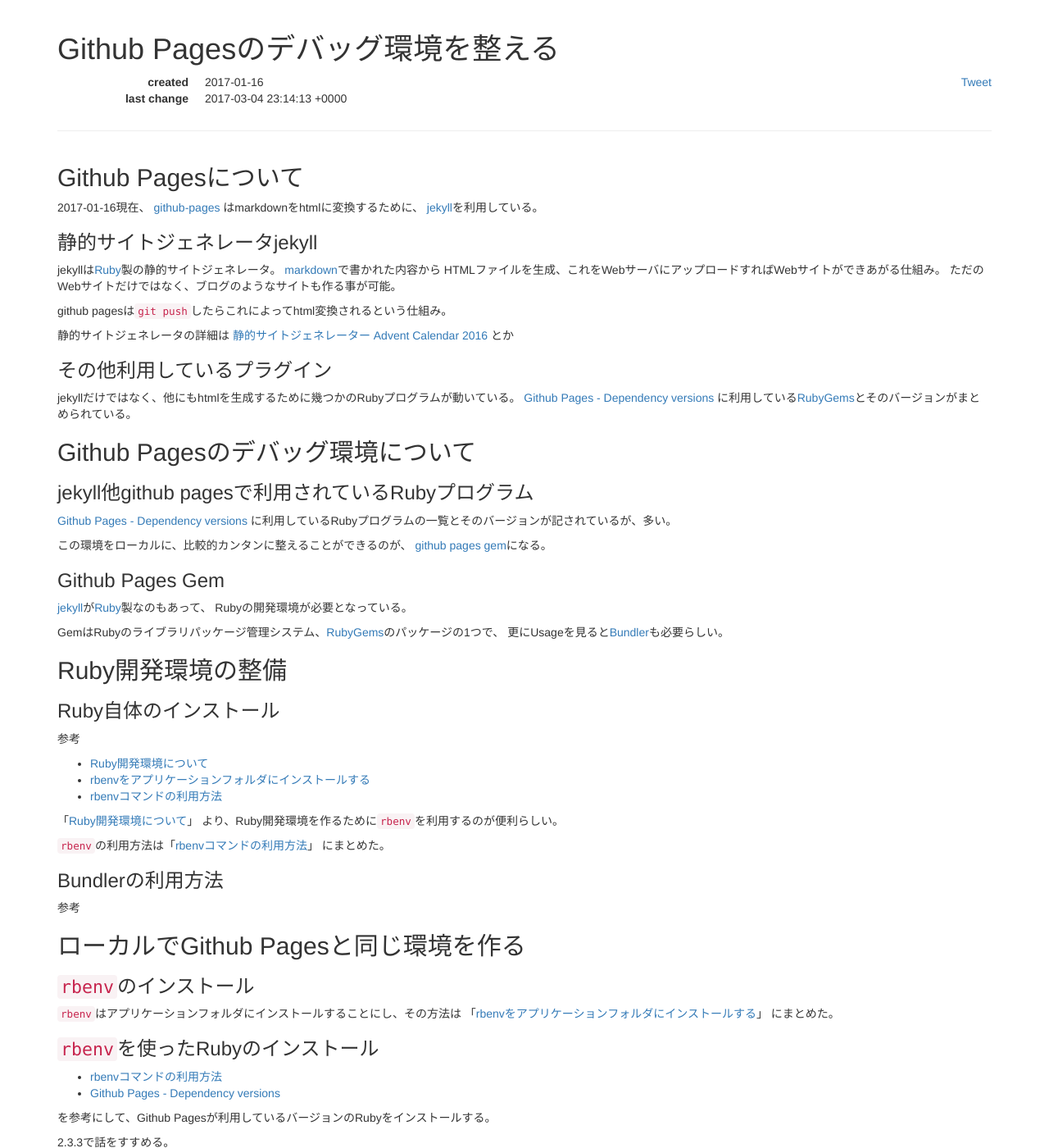
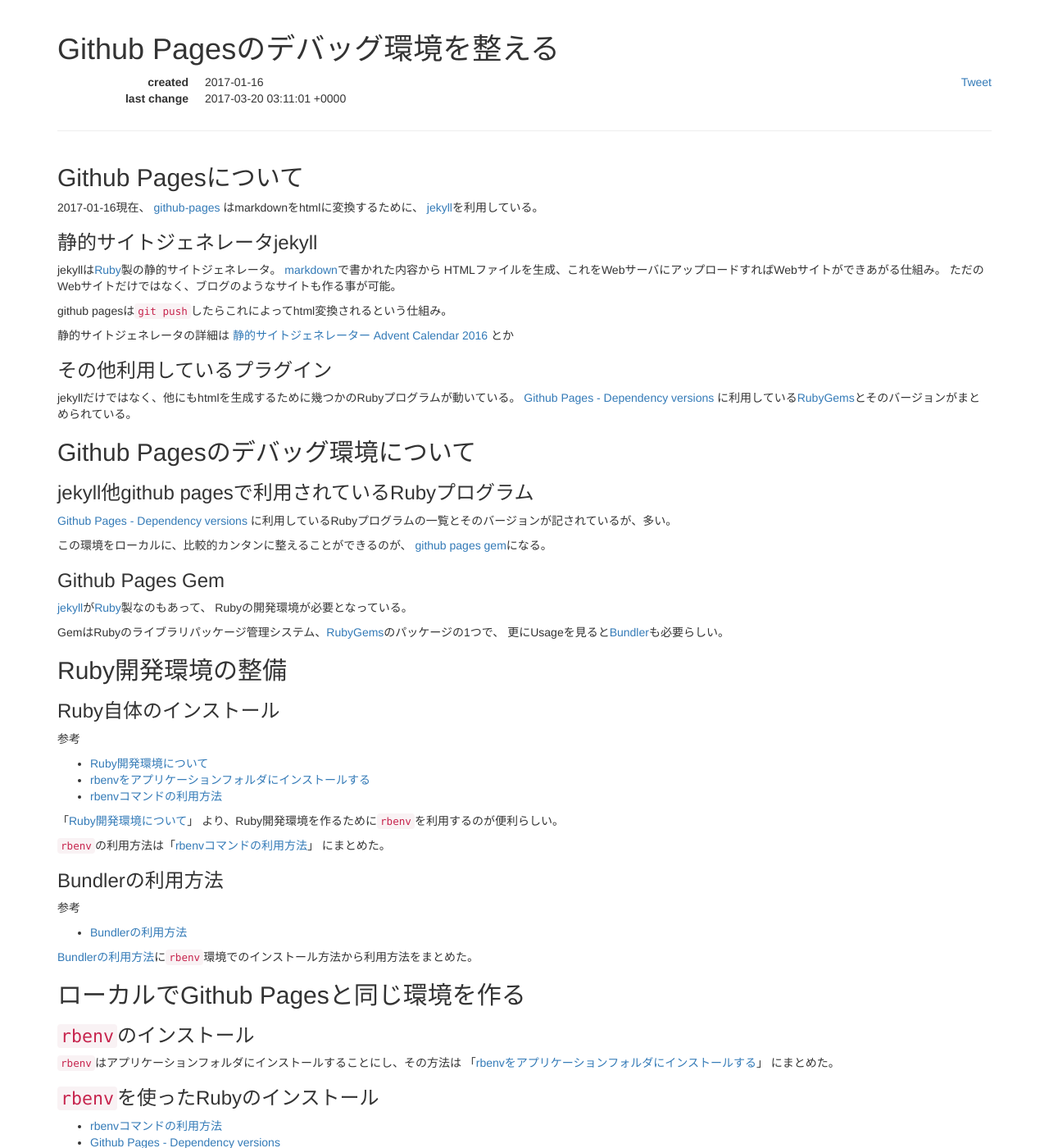
Before and after one commit to leico/TechnicalNote, a Jekyll site: the page built from _Jekyll/github-pages-debug.md, in a window 1280 px wide and 1400 px high. Shown: the whole window at 82% size. Built offline with Jekyll 4.4.1, drawn with Linux system fonts in a browser that asks for light colours; comment, search, counter and statistics services are not loaded.

Commit message:
sort jekyll pages

````diff
--- a/_Jekyll/Ruby-research.md
+++ b/_Jekyll/Ruby-research.md
@@ -2,7 +2,7 @@
 layout : post
 title  : Ruby開発環境についての調査
 date   : 2017/01/16
-lastchange : 2017-03-04 23:13:07.
+lastchange : 2017-03-20 02:59:09.
 tags   :
   - jekyll
   - ruby
--- a/_Jekyll/github-pages-debug.md
+++ b/_Jekyll/github-pages-debug.md
@@ -2,7 +2,7 @@
 layout : post
 title  : Github Pagesのデバッグ環境を整える
 date   : 2017/01/16
-lastchange : 2017-03-04 23:14:13.
+lastchange : 2017-03-20 03:11:01.
 tags   :
   - jekyll
   - ruby
@@ -62,6 +62,7 @@
 ### Ruby自体のインストール
 
 参考
+
 * [Ruby開発環境について]({{site.github.url}}{% link _Jekyll/Ruby-research.md %})
 * [rbenvをアプリケーションフォルダにインストールする]({{site.github.url}}{% link _Jekyll/rbenv-install.md %})
 * [rbenvコマンドの利用方法]({{site.github.url}}{% link _Jekyll/rbenv-usage.md %})
@@ -76,11 +77,9 @@
 
 参考
 
-{% comment %}
 * [Bundlerの利用方法]({{site.github.url}}{% link _Jekyll/bundle-usage.md %})
 
 [Bundlerの利用方法]({{site.github.url}}{% link _Jekyll/bundle-usage.md %})に`rbenv`環境でのインストール方法から利用方法をまとめた。
-{% endcomment %}
 
 
 ## ローカルでGithub Pagesと同じ環境を作る
@@ -321,7 +320,9 @@
 > > If the existing directory isn’t empty, you’ll also have to pass the --force option like so jekyll new . --force.
 > >
 >
-> [Github Pages + Jekyll でハマったこと](http://zdogma.hatenablog.com/entry/2016/08/07/220511)
+> ---
+>
+> * [Github Pages + Jekyll でハマったこと](http://zdogma.hatenablog.com/entry/2016/08/07/220511)
 
 ということなので、以下を実行する。
 
@@ -371,7 +372,9 @@
 >   - vendor
 > ```
 >
-> [jekyllの利用方法]({{site.github.url}}{% link _Jekyll/jekyll-usage.md %})
+> ---
+>
+> * [jekyllの利用方法]({{site.github.url}}{% link _Jekyll/jekyll-usage.md %})
 
 `_config.yml`に以下を追加する。
 
````
Also changed, not shown: other parts of _Jekyll/Ruby-research.md (+0 -2 lines), _data/pages.yml (+10 -8 lines).
